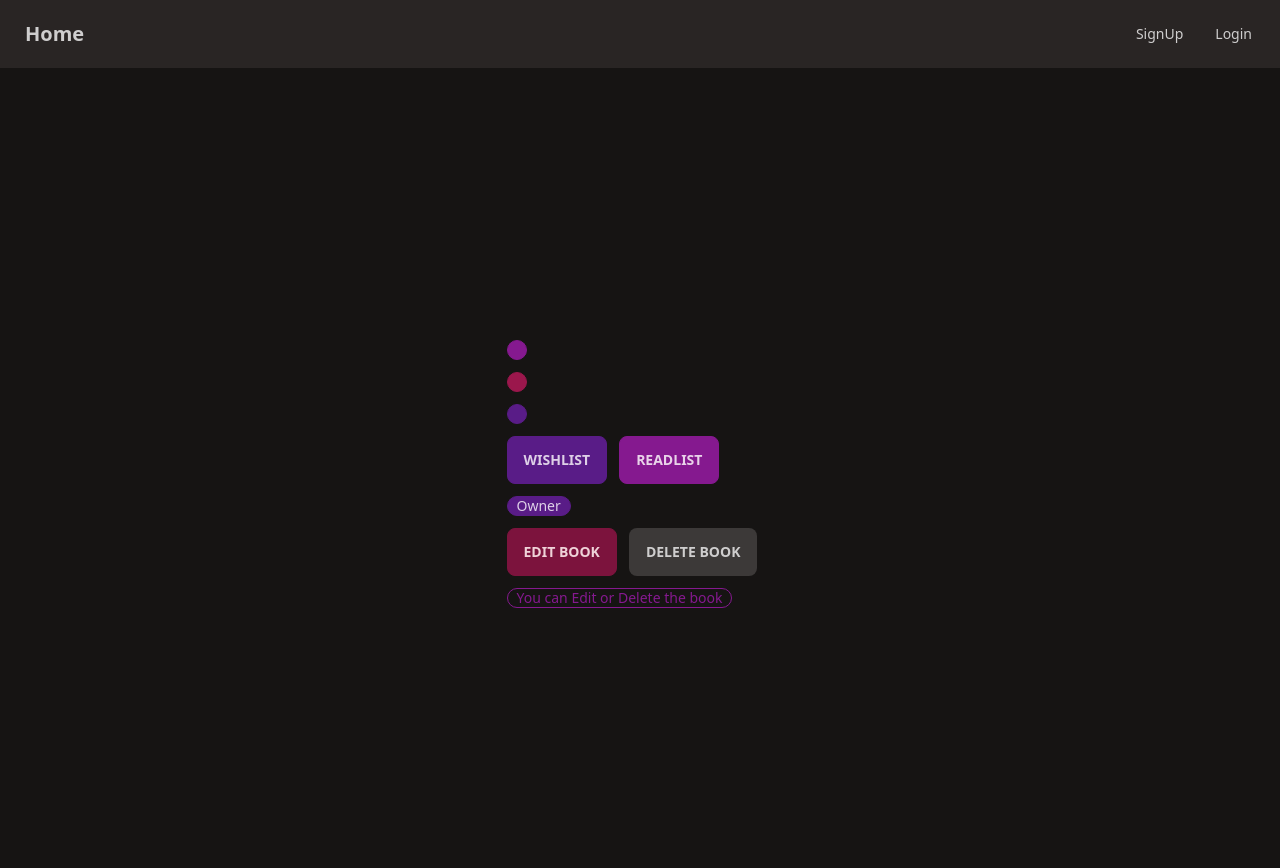
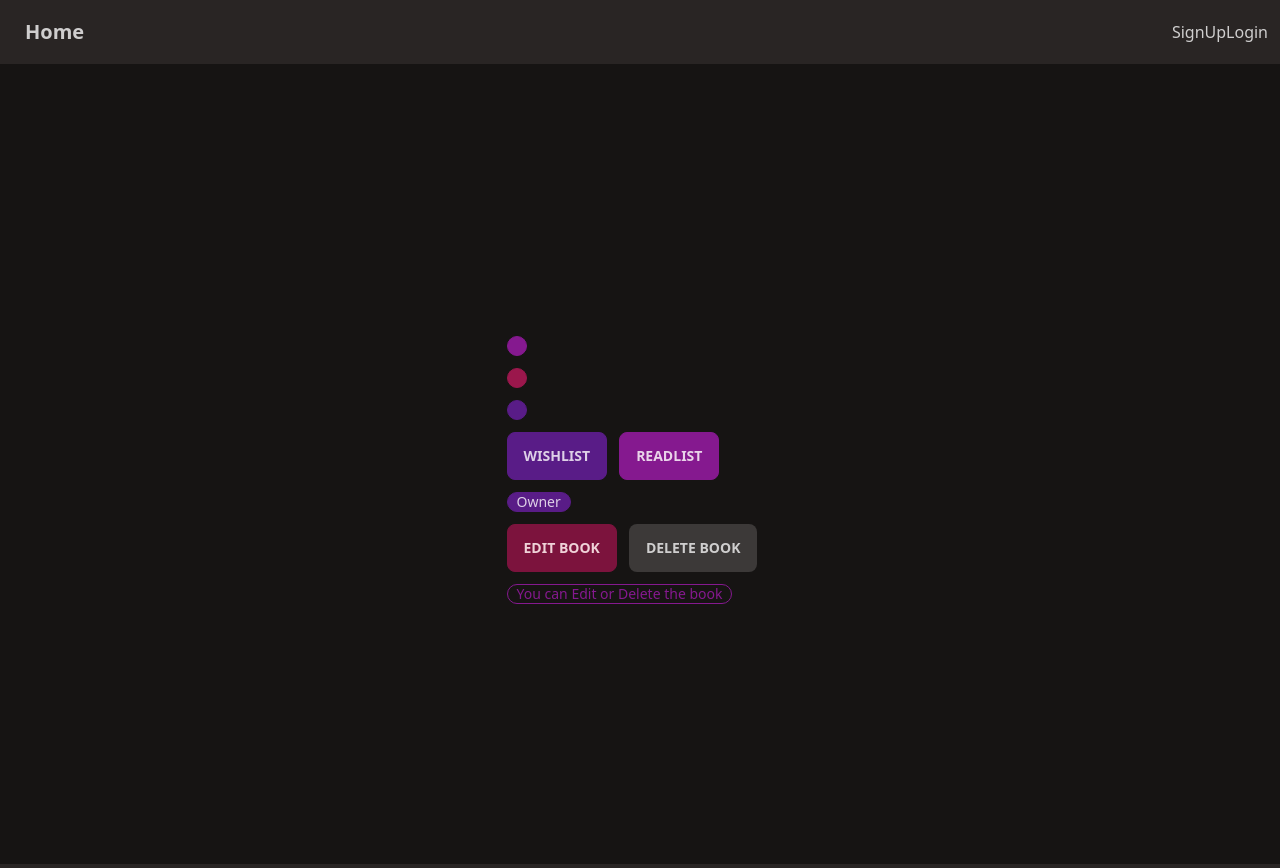
Before and after one commit to nabanichowdhury/book-collect-client, a React (Vite) app: page /book-details/1 in a window 1280 px wide. Built offline with nearby package versions, Linux system fonts and the light colour scheme; no server answers.

Commit message:
navbaar fix

```diff
--- a/src/components/BookDetails.tsx
+++ b/src/components/BookDetails.tsx
@@ -1,4 +1,5 @@
 import { Link, useNavigate, useParams } from "react-router-dom";
+import Navbar2 from "../layouts/Navbar2";
 import {
   useDeleteBookMutation,
   useGetSingleBooksQuery,
@@ -10,7 +11,7 @@ import {
 
 export const BookDetails = () => {
   const { id } = useParams();
-  const { data, isLoading, error } = useGetSingleBooksQuery(id, {
+  const { data, isLoading: isGetLoading } = useGetSingleBooksQuery(id, {
     refetchOnMountOrArgChange: true,
   });
   const isOwner = localStorage.getItem("id") == data?.data?.owner;
@@ -18,7 +19,9 @@ export const BookDetails = () => {
   const [deleteBook, { isLoading: isDeleting }] = useDeleteBookMutation();
   const [addWishList, { isLoading: addLoading }] = useAddWishListMutation();
   const [addReadList, { isLoading: readLoading }] = useAddReadListMutation();
+
   const navigate = useNavigate();
+
   const handleDelete = (id: string) => {
     deleteBook(id);
     navigate("/books");
@@ -50,23 +53,7 @@ export const BookDetails = () => {
 
   return (
     <div>
-      <div className="navbar bg-base-100">
-        <div className="flex-1">
-          <Link to="/" className="btn btn-ghost normal-case text-xl">
-            Home
-          </Link>
-        </div>
-        <div className="flex-none">
-          <ul className="menu menu-horizontal px-1">
-            <li>
-              <Link to="/signup">SignUp</Link>
-            </li>
-            <li>
-              <Link to="/login">Login</Link>
-            </li>
-          </ul>
-        </div>
-      </div>
+      <Navbar2></Navbar2>
 
       <div className="hero min-h-screen bg-base-200">
         <div className="hero-content flex-col lg:flex-row-reverse">
--- /dev/null
+++ b/src/layouts/Navbar2.tsx
@@ -0,0 +1,51 @@
+import { useState } from "react";
+import { Link } from "react-router-dom";
+import Loading from "./Loading";
+
+const Navbar2 = () => {
+  const [isLoading, setIsLoading] = useState(false);
+
+  const handleReload = () => {
+    setIsLoading(true);
+    setTimeout(() => {
+      window.location.reload();
+    }, 1000);
+  };
+  const handleLogOut = () => {
+    localStorage.removeItem("accessToken");
+    localStorage.removeItem("id");
+    handleReload();
+    if (isLoading) return <Loading></Loading>;
+  };
+  return (
+    <div>
+      <div className="navbar bg-base-100">
+        <div className="flex-1">
+          <Link to="/" className="btn btn-ghost normal-case text-xl">
+            Home
+          </Link>
+        </div>
+        <div className="flex-none">
+          {localStorage.getItem("id") ? (
+            <ul className="menu menu-horizontal px-1">
+              <li>
+                <button onClick={() => handleLogOut()}>LogOut</button>
+              </li>
+            </ul>
+          ) : (
+            <ul className=" menu-horizontal px-1">
+              <li>
+                <Link to="/signup">SignUp</Link>
+              </li>
+              <li>
+                <Link to="/login">Login</Link>
+              </li>
+            </ul>
+          )}
+        </div>
+      </div>
+    </div>
+  );
+};
+
+export default Navbar2;
--- a/src/pages/ReadListBook.tsx
+++ b/src/pages/ReadListBook.tsx
@@ -1,4 +1,5 @@
 import ReadListBookCard from "../components/ReadListBookCard";
+import Navbar2 from "../layouts/Navbar2";
 import { useGetReadListQuery } from "../redux/features/users/userApi";
 
 const ReadListBook = () => {
@@ -6,10 +7,11 @@ const ReadListBook = () => {
     refetchOnMountOrArgChange: true,
     pollingInterval: 30000,
   });
-  console.log(data);
+  // console.log(data);
 
   return (
     <div>
+      <Navbar2></Navbar2>
       <div className="grid grid-cols-3 gap-4">
         {data?.data?.map((book) => (
           // console.log(book),
--- a/src/pages/WishListBook.tsx
+++ b/src/pages/WishListBook.tsx
@@ -1,4 +1,5 @@
 import BookCard from "../components/BookCard";
+import Navbar2 from "../layouts/Navbar2";
 import { useGetWishListQuery } from "../redux/features/users/userApi";
 import { IBook } from "../types/globalTypes";
 
@@ -9,6 +10,7 @@ const WishListBook = () => {
   console.log(data);
   return (
     <div>
+      <Navbar2></Navbar2>
       <div className="grid grid-cols-3 gap-4">
         {data?.data?.map((book: IBook) => (
           <BookCard book={book} />
--- a/src/redux/api/apiSlice.ts
+++ b/src/redux/api/apiSlice.ts
@@ -1,7 +1,7 @@
 import { createApi, fetchBaseQuery } from '@reduxjs/toolkit/query/react';
 export const api = createApi({
   reducerPath: 'api',
-  baseQuery: fetchBaseQuery({ baseUrl: 'http://localhost:5000/api/v1' }),
+  baseQuery: fetchBaseQuery({ baseUrl: 'https://book-server-nabanichowdhury.vercel.app/api/v1' }),
   tagTypes: ['books'],//eita kore
   endpoints: () => ({}),
 });
```
